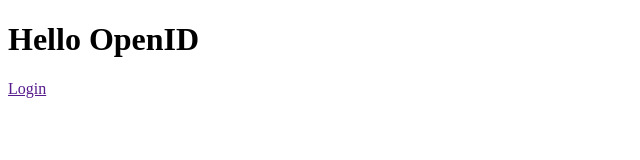
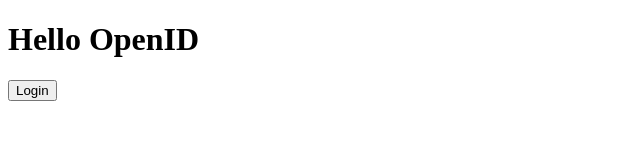
Before and after one commit to JaneMcBrain/oidc-client-example, a website: page public/index.mustache in a window 1280 px wide. Shown: the full height of the page, 0-640 px from the left. Drawn offline with nearby package versions, Linux system fonts and the light colour scheme; files that its build step writes are made by us from their sources.

Commit message:
add login route

```diff
--- a/app.js
+++ b/app.js
@@ -72,3 +72,7 @@
       res.render('error');
     });
   });
+
+  app.get('/login', (req, res, next) => {
+    passport.authenticate('oidc', { acr_values: 'urn:grn:authn:fi:all' })(req, res, next);
+  });
--- a/public/index.mustache
+++ b/public/index.mustache
@@ -8,6 +8,8 @@
 
   <body>
     <h1>Hello OpenID</h1>
-    <a href="">Login</a>
+    <form action="/login">
+      <input type="submit" value="Login">
+    </form>
   </body>
 </html>
```
